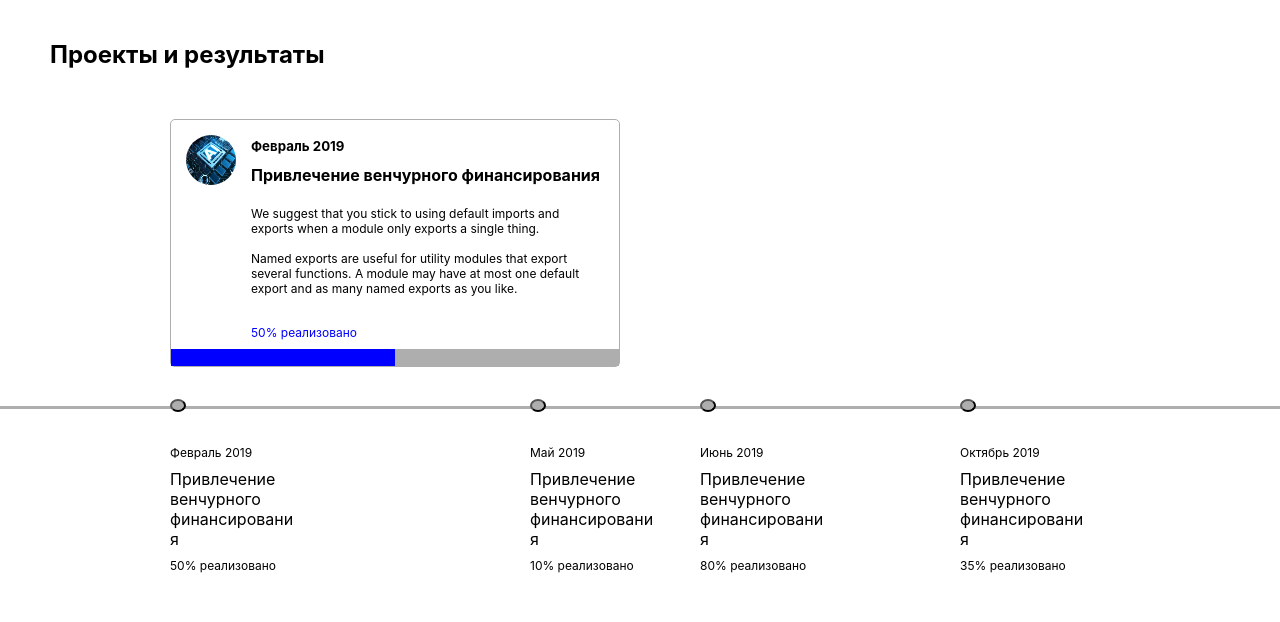
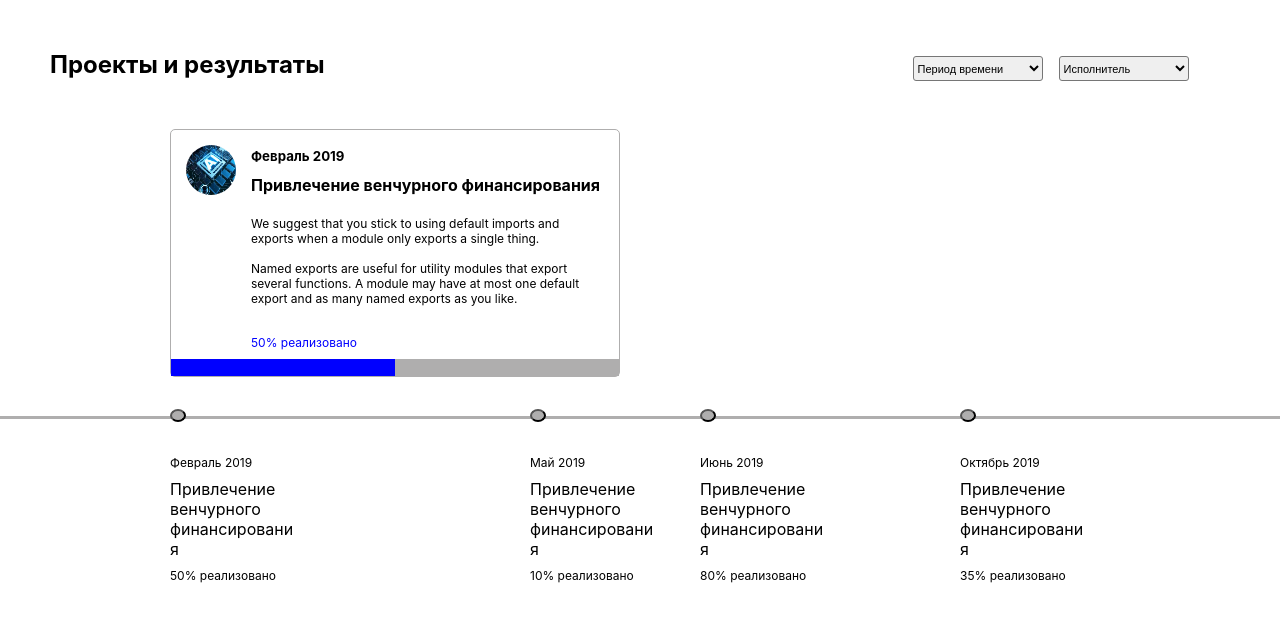
Before and after one commit to DaurenSan/typescript_react_test, a React (Create React App) app: page / in a window 1280 px wide. Shown: the top 622 px of the page. Built offline with nearby package versions, Linux system fonts and the light colour scheme.

Commit message:
добавил select

```diff
--- a/src/App.css
+++ b/src/App.css
@@ -1,3 +1,20 @@
+.topRow {
+  width: 100%;
+  margin-top: 30px;
+}
+.topRow > h2 {
+  display: inline-block;
+  margin-left: 50px;
+  margin-right: 580px;
+}
+.topRow > select {
+  display: inline-block;
+  border-radius: 3px;
+  height: 25px;
+  margin: 0 8px;
+  font-size: 11px;
+  width: 130px;
+}
 .buttonContainer > hr {
   display: block;
   margin-top: 7px;
@@ -7,10 +24,6 @@
   background-color: rgb(175, 174, 174);
   z-index: -1;
   position: absolute;
-}
-h2 {
-  margin-left: 50px;
-  margin-top: 40px;
 }
 .buttonContainer {
   position: relative;
--- a/src/App.tsx
+++ b/src/App.tsx
@@ -39,7 +39,15 @@ export default class ClassCounter extends React.Component<Props, State> {
   render(){
     return (
       <div>
-        <h2>Проекты и результаты</h2>
+        <div className="topRow">
+          <h2>Проекты и результаты</h2>
+          <select>
+            <option>Период времени</option>
+          </select>
+          <select>
+            <option>Исполнитель</option>
+          </select>
+        </div>
         <Card project = {this.state.project} shift = {this.state.shift} />
         <div className="buttonContainer">
           <hr/>
--- a/src/card/card.css
+++ b/src/card/card.css
@@ -2,7 +2,7 @@
     border: 1px solid rgb(175, 174, 174);
     border-radius: 5px;
     max-width: 35%;
-    margin-top: 50px;
+    margin-top: 30px;
     position: relative;
 }
 .Card-container {
```
